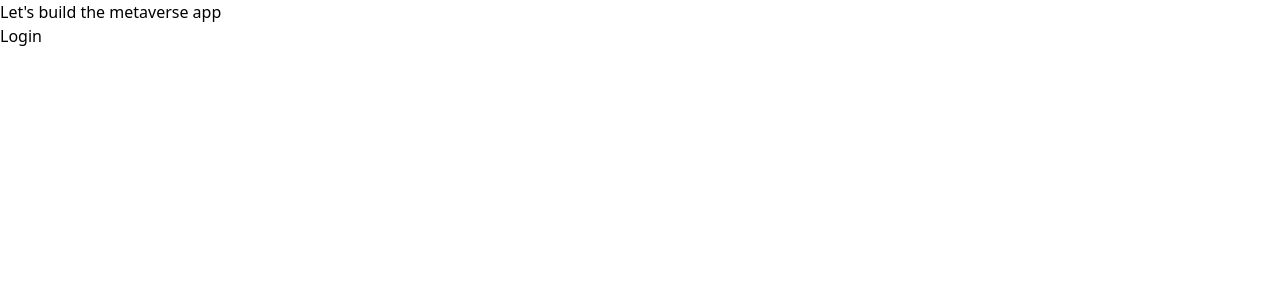
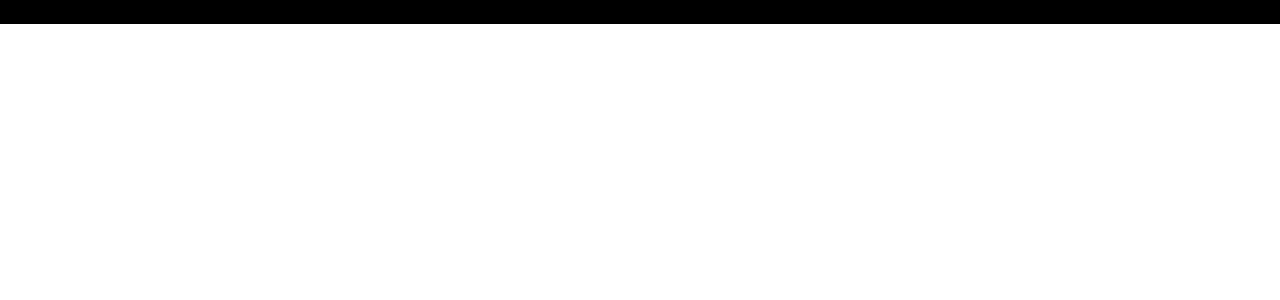
Before and after one commit to fluturecode/metaWeb3_tailwind_next_moralis, a Next.js app: page / in a window 1280 px wide. Shown: the top 300 px of the page. Built offline with nearby package versions, Linux system fonts and the light colour scheme.

Commit message:
updated /components/Login.js

```diff
--- a/components/Login.js
+++ b/components/Login.js
@@ -1,3 +1,7 @@
 export const Login = () => {
-  return <div>Login</div>;
+  return (
+  <div className="relative bg-black">
+    Login
+    </div>
+  );
 };
--- a/pages/index.tsx
+++ b/pages/index.tsx
@@ -9,7 +9,6 @@
         <title>Metaverse App</title>
         <link rel="icon" href="/favicon.ico" />
       </Head>
-      <h1>Let's build the metaverse app</h1>
       <Login />
     </div>
   )
```
